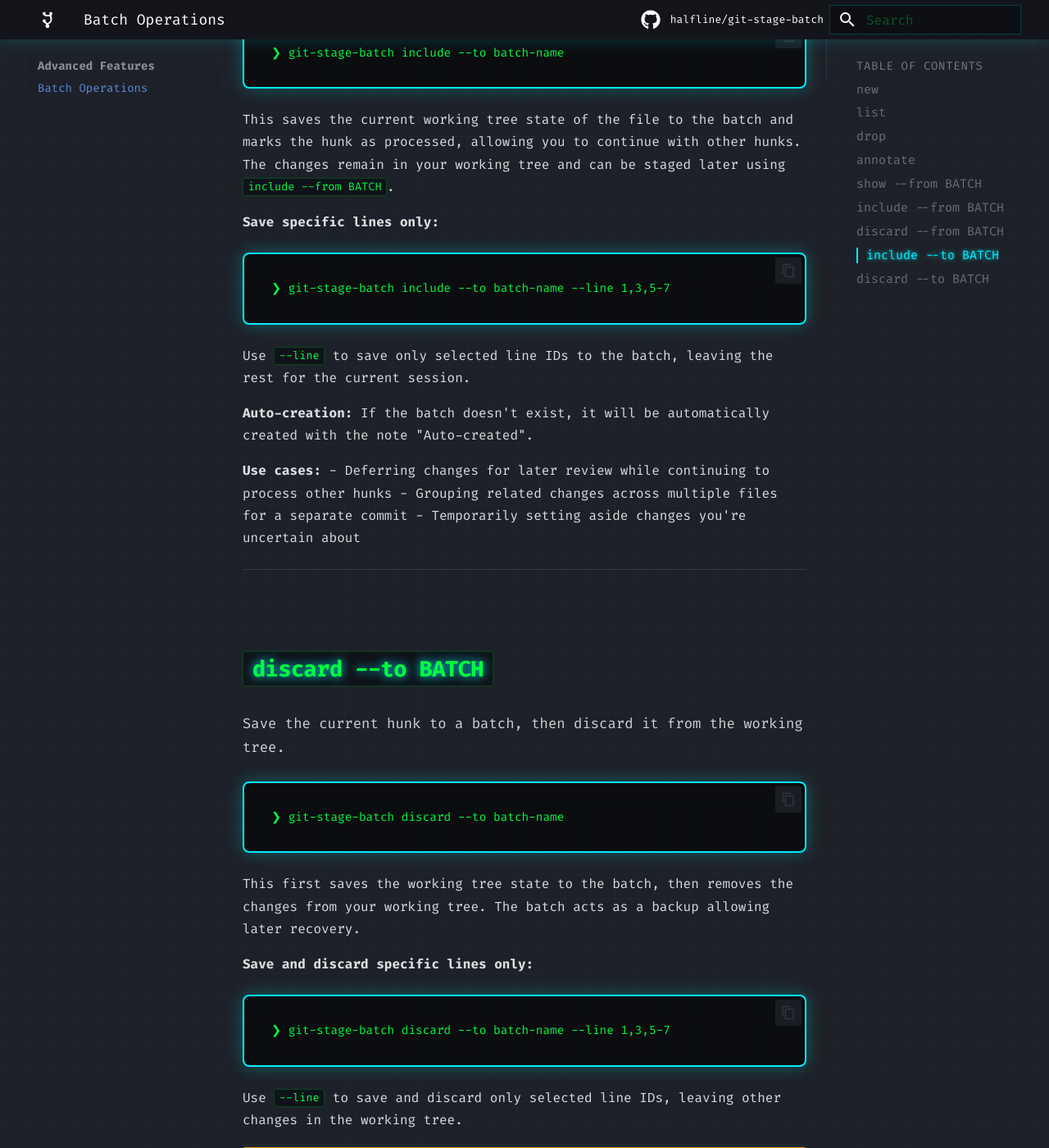
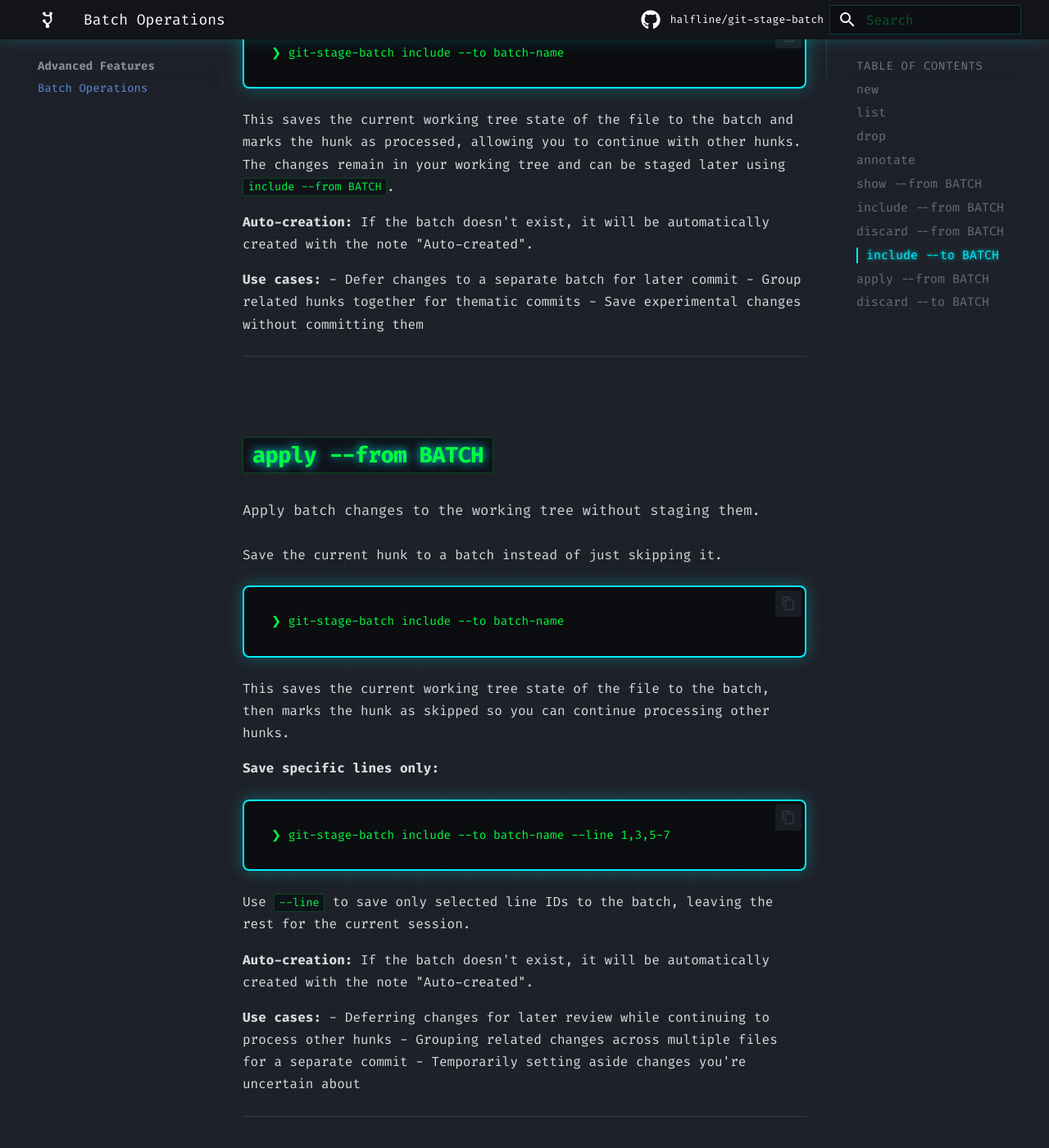
Before and after one commit to halfline/git-stage-batch, an MkDocs documentation site: the page built from docs/batches.md, in a window 1280 px wide and 1400 px high, scrolled down 5121 px. Shown: the whole window at 82% size. Built offline with MkDocs 1.6.1 and Material for MkDocs 9.7.7, drawn with Linux system fonts in a browser that asks for light colours; comment, search, counter and statistics services are not loaded.

Commit message:
docs: Document apply command in website
The website documents show --from, include --from, and discard --from for
batch operations but doesn't document apply --from which applies batch changes
to the working tree.

Users visiting the website need comprehensive documentation for the apply
command including: understanding the difference from include, use cases for
working tree application, line-level filtering, and example workflows.

This commit adds documentation for apply --from in the Advanced Features
section, provides detailed use cases for temporary testing and restoring
discarded changes, includes line-level examples, adds warnings about strict
application, highlights the working-tree-only behavior, and includes a workflow
example showing debug code restoration and cleanup.

````diff
--- a/docs/batches.md
+++ b/docs/batches.md
@@ -156,6 +156,28 @@
 
 This saves the current working tree state of the file to the batch and marks the hunk as processed, allowing you to continue with other hunks. The changes remain in your working tree and can be staged later using `include --from BATCH`.
 
+**Auto-creation:**
+If the batch doesn't exist, it will be automatically created with the note "Auto-created".
+
+**Use cases:**
+- Defer changes to a separate batch for later commit
+- Group related hunks together for thematic commits
+- Save experimental changes without committing them
+
+---
+
+## `apply --from BATCH`
+
+Apply batch changes to the working tree without staging them.
+
+Save the current hunk to a batch instead of just skipping it.
+
+```
+❯ git-stage-batch include --to batch-name
+```
+
+This saves the current working tree state of the file to the batch, then marks the hunk as skipped so you can continue processing other hunks.
+
 **Save specific lines only:**
 ```
 ❯ git-stage-batch include --to batch-name --line 1,3,5-7
````
